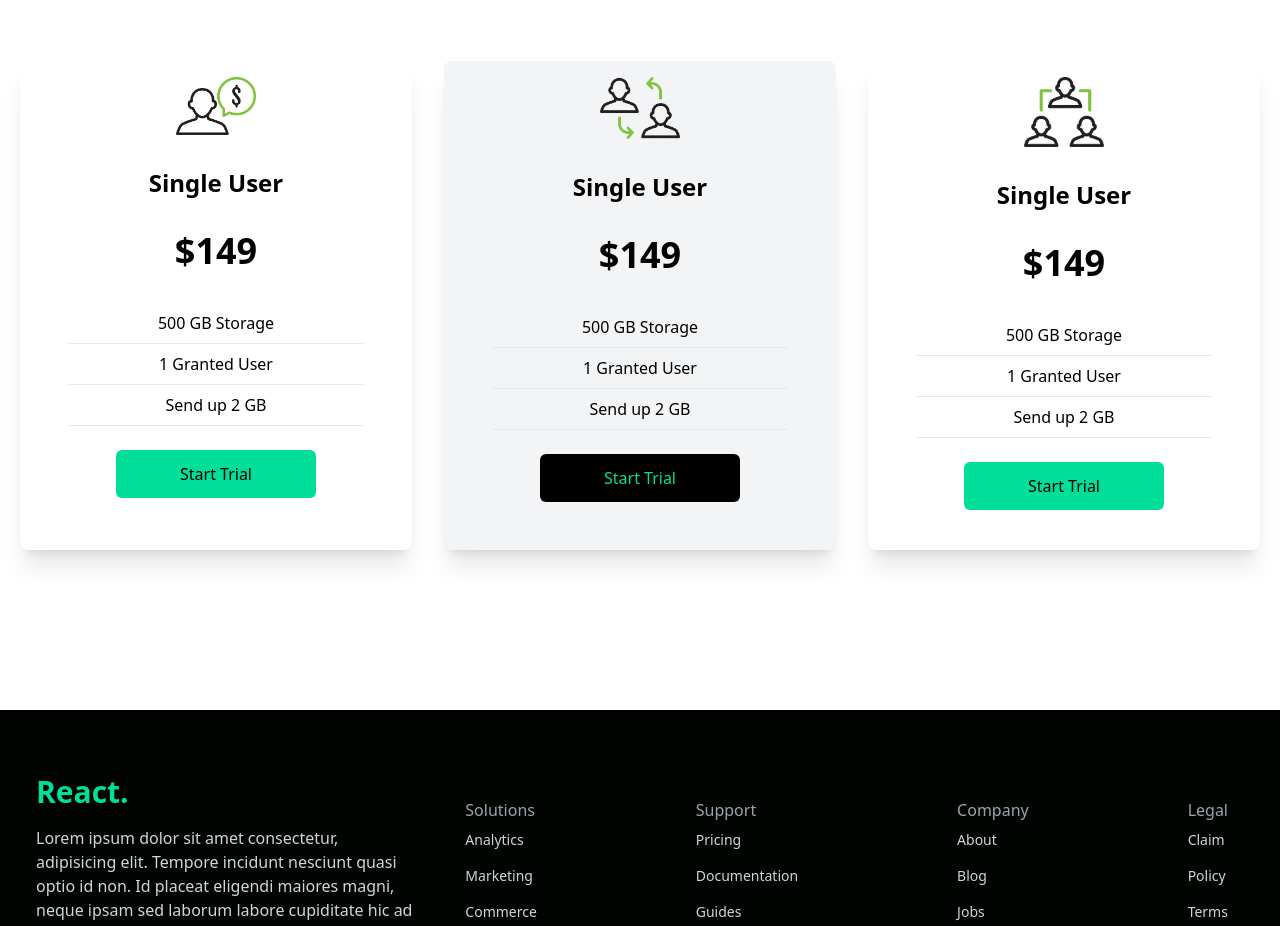
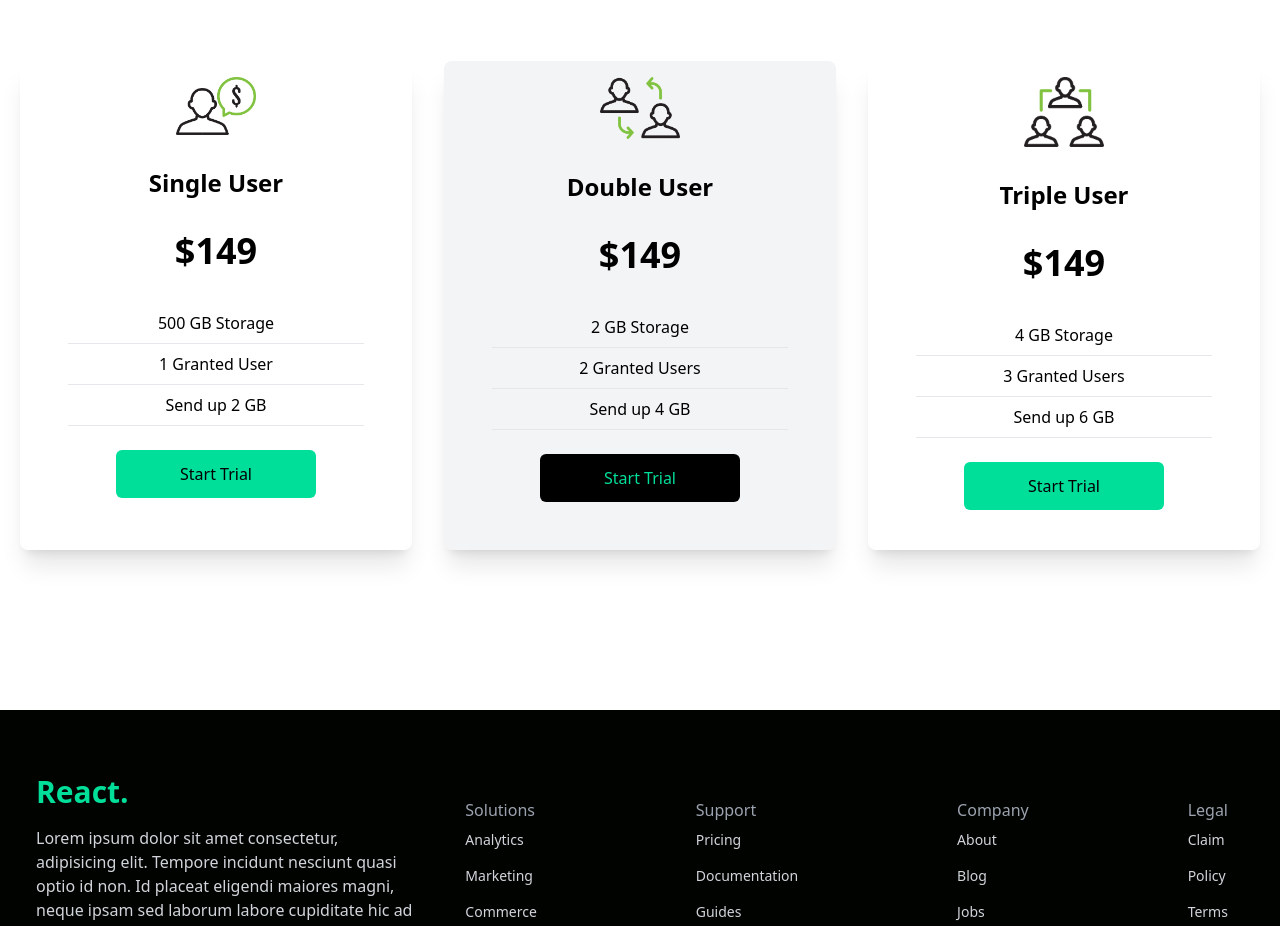
Before and after one commit to PabloGP18/finance-website-reactjs-tailwindcss, a React (Vite) app: page / in a window 1280 px wide. Shown: the part 1880-2806 px from the top of the page. Built offline with nearby package versions, Linux system fonts and the light colour scheme.

Commit message:
made some minor changes to the text

```diff
--- a/src/components/Cards.jsx
+++ b/src/components/Cards.jsx
@@ -26,12 +26,12 @@ const Cards = () => {
             src={Double}
             alt='/'
           />
-          <h2 className='py-8 text-center text-2xl font-bold'>Single User</h2>
+          <h2 className='py-8 text-center text-2xl font-bold'>Double User</h2>
           <p className='text-center text-4xl font-bold'>$149</p>
           <div className='text-center font-medium'>
-            <p className='mx-8 mt-8 border-b py-2'>500 GB Storage</p>
-            <p className='mx-8 border-b py-2'>1 Granted User</p>
-            <p className='mx-8 border-b py-2'>Send up 2 GB</p>
+            <p className='mx-8 mt-8 border-b py-2'>2 GB Storage</p>
+            <p className='mx-8 border-b py-2'>2 Granted Users</p>
+            <p className='mx-8 border-b py-2'>Send up 4 GB</p>
           </div>
           <button className='mx-auto my-6 w-[200px] rounded-md bg-black px-6 py-3 font-medium text-[#00df9a]'>
             Start Trial
@@ -39,12 +39,12 @@ const Cards = () => {
         </div>
         <div className='flex w-full flex-col rounded-lg p-4 shadow-xl duration-300 hover:scale-105'>
           <img className='mx-auto mt-[-3] w-20' src={Triple} alt='/' />
-          <h2 className='py-8 text-center text-2xl font-bold'>Single User</h2>
+          <h2 className='py-8 text-center text-2xl font-bold'>Triple User</h2>
           <p className='text-center text-4xl font-bold'>$149</p>
           <div className='text-center font-medium'>
-            <p className='mx-8 mt-8 border-b py-2'>500 GB Storage</p>
-            <p className='mx-8 border-b py-2'>1 Granted User</p>
-            <p className='mx-8 border-b py-2'>Send up 2 GB</p>
+            <p className='mx-8 mt-8 border-b py-2'>4 GB Storage</p>
+            <p className='mx-8 border-b py-2'>3 Granted Users</p>
+            <p className='mx-8 border-b py-2'>Send up 6 GB</p>
           </div>
           <button className='mx-auto my-6 w-[200px] rounded-md bg-[#00df9a] px-6 py-3 font-medium text-black'>
             Start Trial
```
